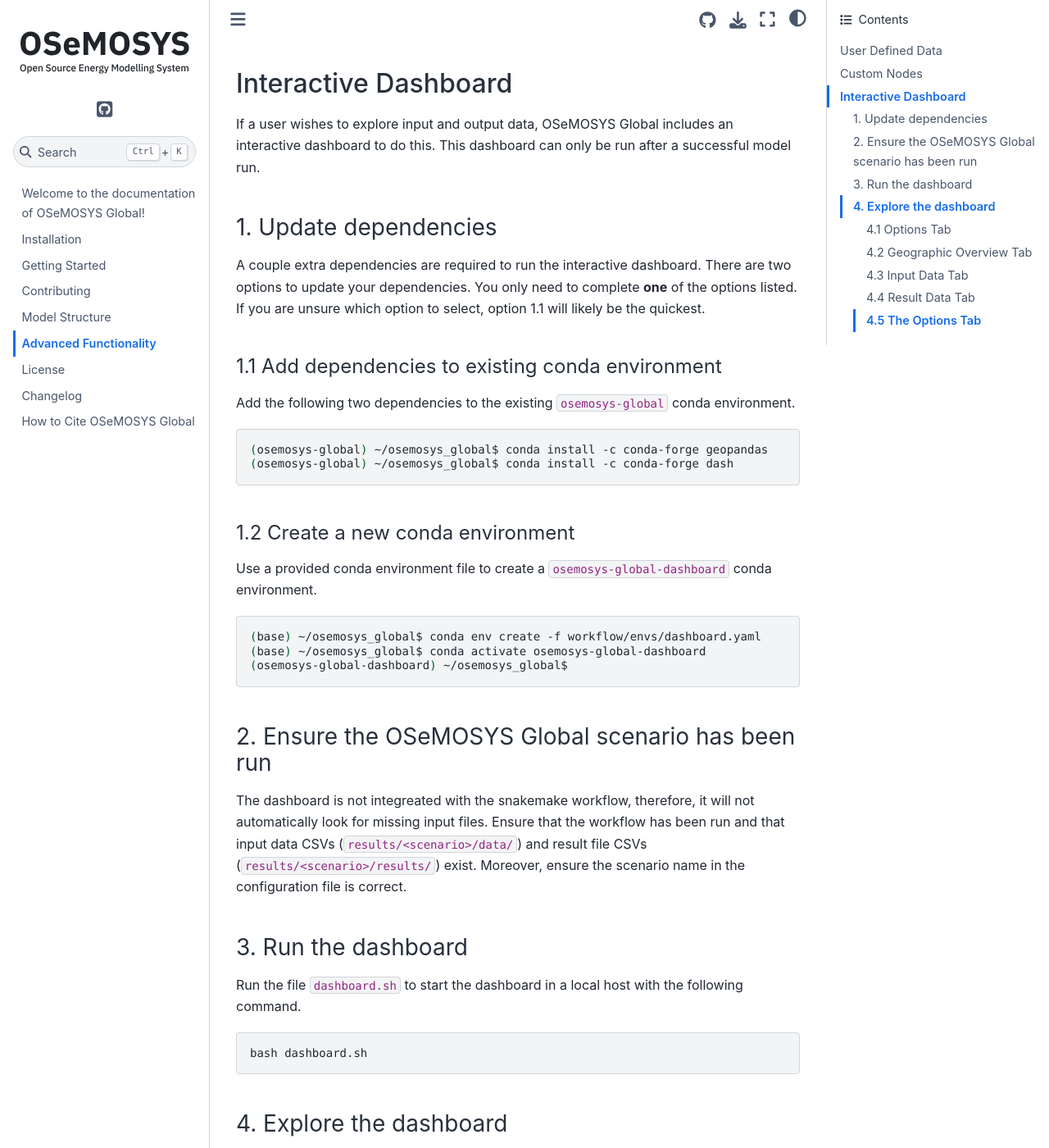
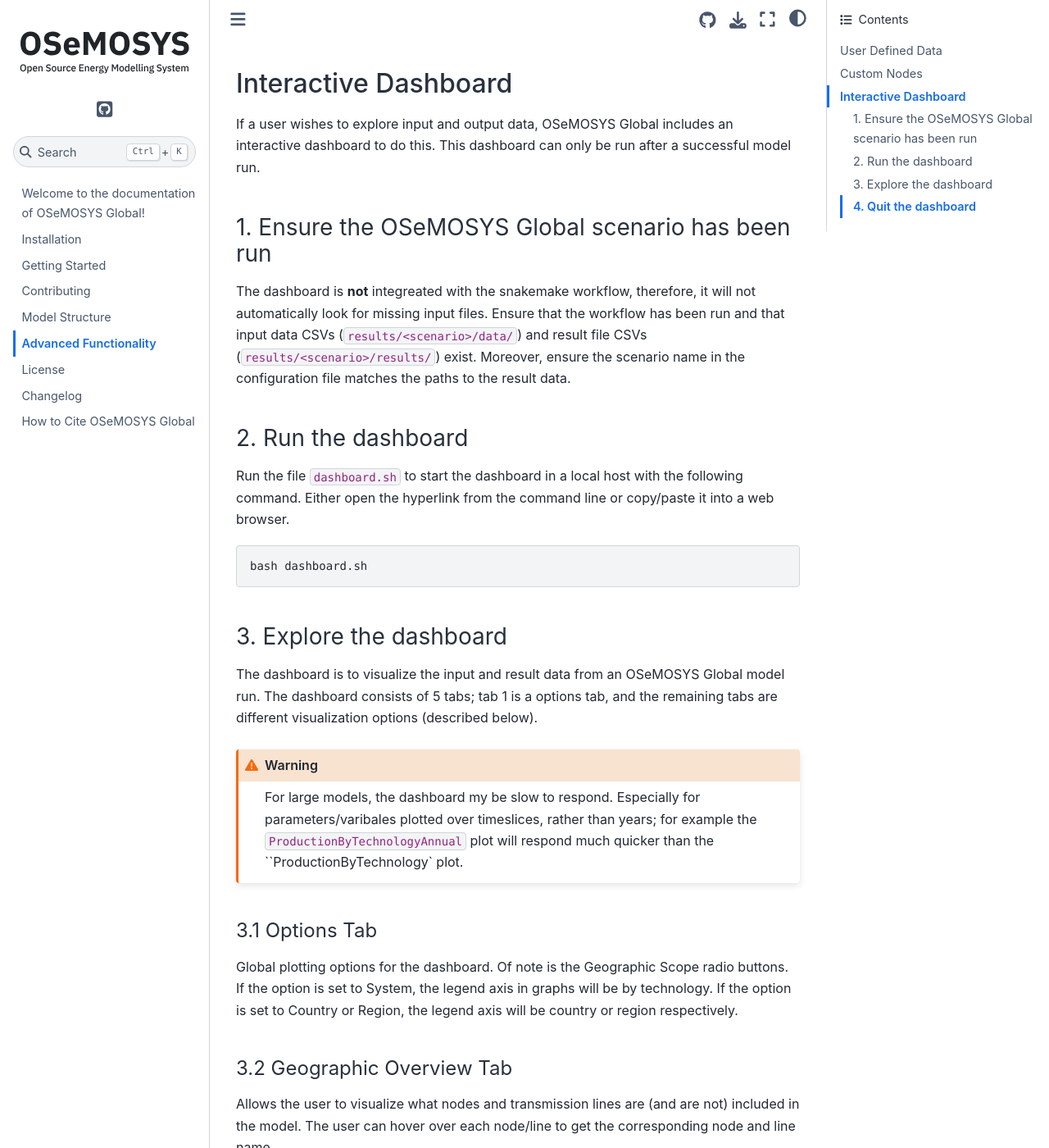
Before and after one commit to OSeMOSYS/osemosys_global, a Sphinx documentation site: the page built from docs/advanced-functionality.md, in a window 1280 px wide and 1400 px high, scrolled down 3627 px. Shown: the whole window at 82% size. Built offline with Sphinx 7.4.7 and the Sphinx Book theme 1.1.4, drawn with Linux system fonts in a browser that asks for light colours; the version number is read from the project's files by our own code; some of the changed text lies outside the part shown.

Commit message:
updated docs

````diff
--- a/docs/advanced-functionality.md
+++ b/docs/advanced-functionality.md
@@ -143,51 +143,26 @@
 an interactive dashboard to do this. This dashboard can only be run
 after a successful model run.
 
-### 1. Update dependencies
+### 1. Ensure the OSeMOSYS Global scenario has been run
 
-A couple extra dependencies are required to run the interactive dashboard.
-There are two options to update your dependencies. You only need to complete
-**one** of the options listed. If you are unsure which option to select,
-option 1.1 will likely be the quickest.
-
-#### 1.1 Add dependencies to existing conda environment
-
-Add the following two dependencies to the existing `osemosys-global` conda
-environment.
-
-```bash
-(osemosys-global) ~/osemosys_global$ conda install -c conda-forge geopandas
-(osemosys-global) ~/osemosys_global$ conda install -c conda-forge dash
-```
-#### 1.2 Create a new conda environment
-
-Use a provided conda environment file to create a `osemosys-global-dashboard`
-conda environment.
-
-```bash
-(base) ~/osemosys_global$ conda env create -f workflow/envs/dashboard.yaml
-(base) ~/osemosys_global$ conda activate osemosys-global-dashboard
-(osemosys-global-dashboard) ~/osemosys_global$
-```
-
-### 2. Ensure the OSeMOSYS Global scenario has been run
-
-The dashboard is not integreated with the snakemake workflow, therefore,
+The dashboard is **not** integreated with the snakemake workflow, therefore,
 it will not automatically look for missing input files. Ensure that the
 workflow has been run and that input data CSVs (`results/<scenario>/data/`)
 and result file CSVs (`results/<scenario>/results/`) exist. Moreover,
-ensure the scenario name in the configuration file is correct.
+ensure the scenario name in the configuration file matches the paths to the
+result data.
 
-### 3. Run the dashboard
+### 2. Run the dashboard
 
 Run the file `dashboard.sh` to start the dashboard in a local host with the
-following command.
+following command. Either open the hyperlink from the command line or
+copy/paste it into a web browser.
 
 ```bash
 bash dashboard.sh
 ```
 
-### 4. Explore the dashboard
+### 3. Explore the dashboard
 
 The dashboard is to visualize the input and result data from an OSeMOSYS Global
 model run. The dashboard consists of 5 tabs; tab 1 is a options tab, and the
@@ -200,14 +175,14 @@
 ``ProductionByTechnology` plot.
 :::
 
-#### 4.1 Options Tab
+#### 3.1 Options Tab
 
 Global plotting options for the dashboard. Of note is the Geographic Scope
 radio buttons. If the option is set to System, the legend axis in graphs will
 be by technology. If the option is set to Country or Region, the legend axis
 will be country or region respectively.
 
-#### 4.2 Geographic Overview Tab
+#### 3.2 Geographic Overview Tab
 
 Allows the user to visualize what nodes and transmission lines are (and are
 not) included in the model. The user can hover over each node/line to get the
@@ -219,7 +194,7 @@
 custom node data.
 :::
 
-#### 4.3 Input Data Tab
+#### 3.3 Input Data Tab
 
 Plots input data. The plot will take on the values described in the options tab.
 The technology fuel dropdown is dynamic, based on the user parameter selection. This
@@ -227,7 +202,7 @@
 associated data with it. The plotting options include Area, Line, Stacked Bar
 and Grouped Bar.
 
-#### 4.4 Result Data Tab
+#### 3.4 Result Data Tab
 
 Plots result data. The plot will take on the values described in the options tab.
 The technology fuel dropdown is dynamic, based on the user variable selection. This
@@ -235,10 +210,15 @@
 associated data with it. The plotting options include Area, Line, Stacked Bar
 and Grouped Bar.
 
-#### 4.5 The Options Tab
+#### 3.5 The Options Tab
 
 Plots transmission line result data. The user can select between plotting
 at a system level, or for individual lines. Moreover, the variables include
 poltting options for either directional flow (inports vs. exports) over the
 line, or total magnitdue of flow. The plotting options include Area, Line,
 Stacked Bar and Grouped Bar.
+
+### 4. Quit the dashboard
+
+To exit the dashboard, close the tab/browser that has the dashboard open, and
+press `ctrl+c` or `cmd+c` from the command line. This will stop the local host.
````
